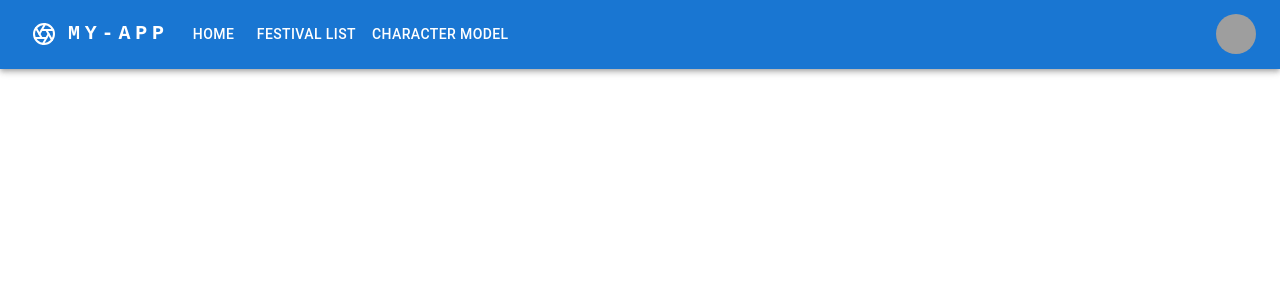
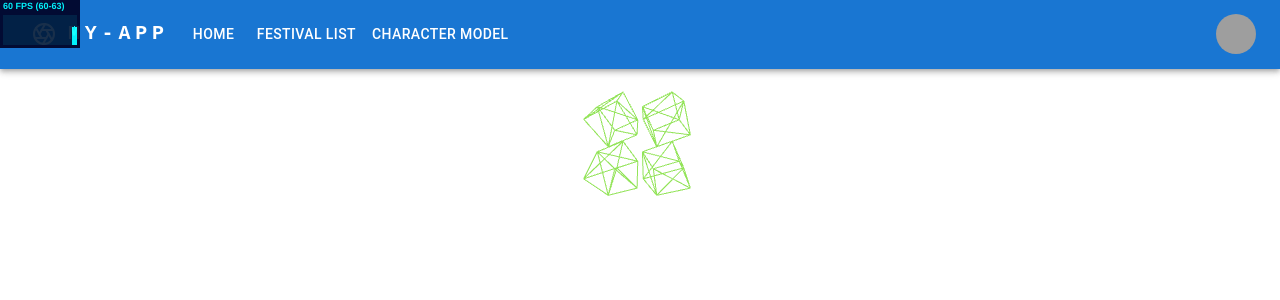
Before and after one commit to accnaylaaccfake111/my-react-app, a React (Create React App) app: page /charactermodel in a window 1280 px wide. Shown: the top 300 px of the page. Built offline with nearby package versions, Linux system fonts and the light colour scheme; grey boxes are pictures that could not be loaded.

Commit message:
update characterModelPage function

```diff
--- a/src/pages/characterModelPage.js
+++ b/src/pages/characterModelPage.js
@@ -1,5 +1,9 @@
+import CharacterModel from "../component/characterModel";
+
 function characterModelPage() {
-    return;
+    return (
+        <CharacterModel/>
+    );
 }
 
 export default characterModelPage
--- a/src/pages/festivalListPage.js
+++ b/src/pages/festivalListPage.js
@@ -1,9 +1,7 @@
-import FestivalForm from '../component/festivalForm'
 import FestivalList from '../component/festivalList'
 
 function FestivalListPage(){
     return(
-        <FestivalForm />,
         <FestivalList />
     )
 }
--- a/src/pages/homePage.js
+++ b/src/pages/homePage.js
@@ -1,4 +1,4 @@
-function Home(){
+function Home() {
     return(
         <div>
             <h1 style={{textAlign: 'center'}}>NGHE THUAT HAT SAC BUA PHU LE</h1>
```
